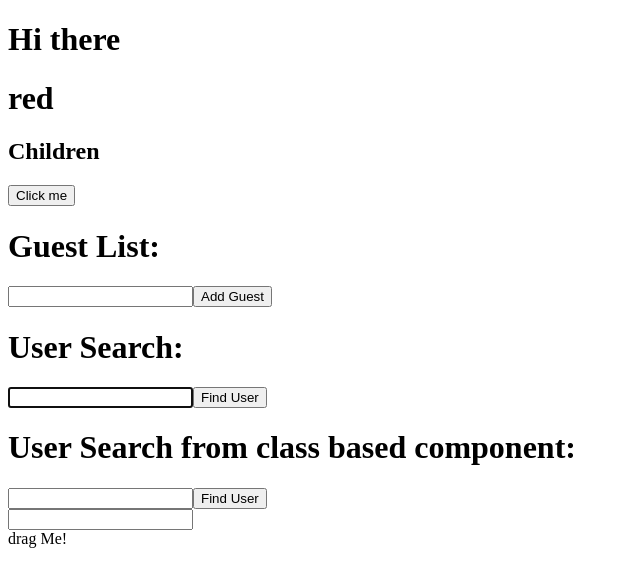
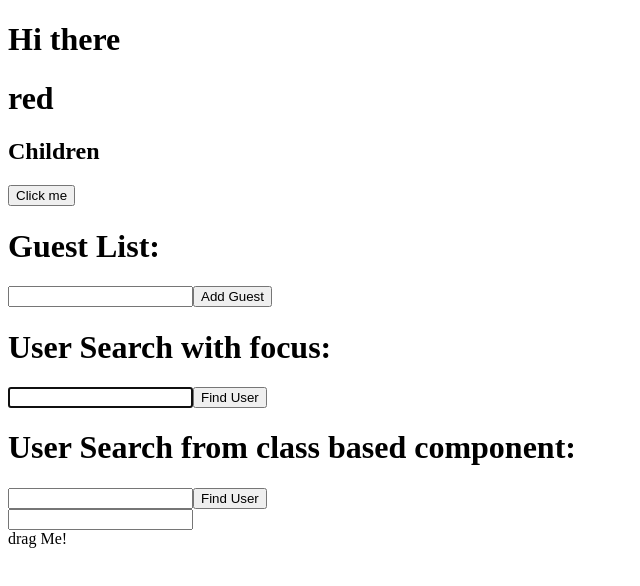
Before and after one commit to laurapoc/react-typescript, a React (Create React App) app: page / in a window 1280 px wide. Shown: the top 586 px of the page, without its empty margins (0-640 px from the left). Built offline with nearby package versions, Linux system fonts and the light colour scheme.

Commit message:
fix naming issues, add input focus test

```diff
--- a/src/index.tsx
+++ b/src/index.tsx
@@ -5,7 +5,7 @@ import Parent from "./props/Parent";
 import GuestList from "./state/guestList/GuestList";
 // import UserSearch from "./state/userSearch/UserSearch";
 import UserSearchClass from "./classes/UserSearchClass";
-import UserSearch from "./refs/UserSearch";
+import UserSearch from "./refs/UserSearchref";
 
 const App = () => {
   return (
--- a/src/refs/UserSearch.tsx
+++ b/src/refs/UserSearchref.tsx
@@ -27,8 +27,8 @@ const UserSearch: React.FC = () => {
 
   return (
     <>
-      <h1>User Search:</h1>
-      <input ref={inputRef} value={name} onChange={(e) => setName(e.target.value)} />
+      <h1>User Search with focus:</h1>
+      <input data-testid="focused-input" ref={inputRef} value={name} onChange={(e) => setName(e.target.value)} />
       <button onClick={onclick}>Find User</button>
       <div>
         {user && user.name}
```
Also changed, not shown: 1 other file (tests, documents, lock files or other folders).
